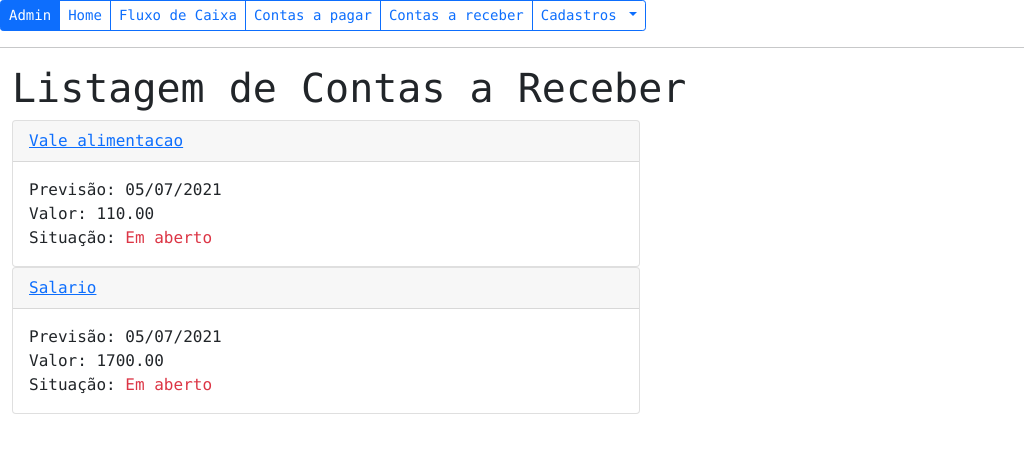
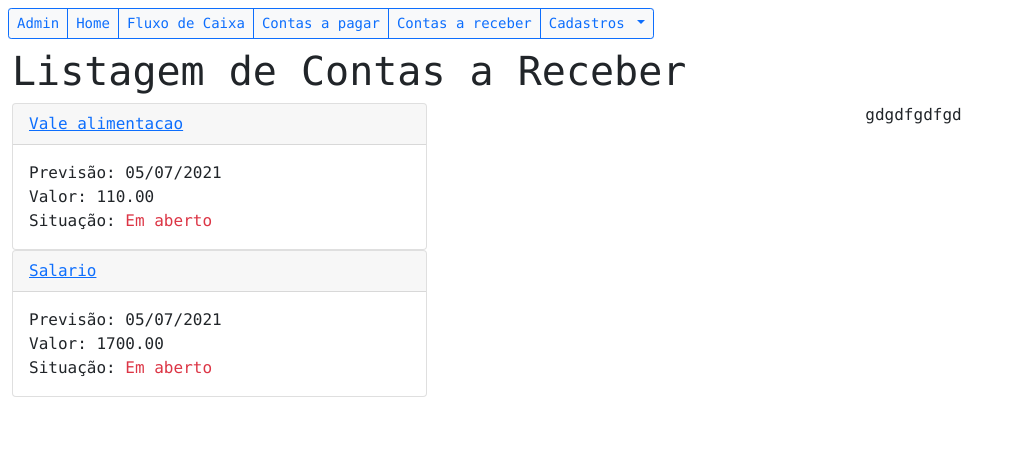
Before and after one commit to mabner/fby-trabalho_final, a Django app: page /receber in a window 1280 px wide. Shown: the top 453 px of the page, without its empty margins (0-1024 px from the left). Run offline with Django 3.2, Linux system fonts and the light colour scheme; data comes from the database, SQL or seed files in the repository.

Commit message:
visual improvements and custom content blocks

```diff
--- a/contas/models/classificacao_pagamento.py
+++ b/contas/models/classificacao_pagamento.py
@@ -1,9 +1,8 @@
 # -*- coding: utf-8 -*-
 from django.db import models
 
+
 # Classificação Pagar Manager
-
-
 class ClassifPagarManager(models.Manager):
 
     # Retonar todas as classificações de contas a pagar
@@ -11,6 +10,8 @@ class ClassifPagarManager(models.Manager):
         return self.all()
 
 # Modelo da classificação de contas a pagar
+
+
 class ClassificacaoPagar(models.Model):
 
     sigla = models.CharField(max_length=2, null=False, default='OT')
--- a/contas/templates/base_template.html
+++ b/contas/templates/base_template.html
@@ -11,7 +11,7 @@
 	</head>
 
 	<body class="font-monospace">
-		<div id="sidebar" class="btn-group btn-group-sm" role="group">
+		<div id="sidebar" class="btn-group btn-group-sm sticky-top bg-light clearfix m-2" role="group">
 			{% block sidebar %}
 			<a href="/admin" class="btn btn-outline-primary">Admin</a>
 			<a href="{% url 'index' %}" class="btn btn-outline-primary">Home</a>
@@ -20,16 +20,17 @@
 			<a href="{% url 'receber' %}" class="btn btn-outline-primary">Contas a receber</a>
 			<button type="button" class="btn btn-outline-primary dropdown-toggle" data-bs-toggle="dropdown">
 				Cadastros
-				</button>
-				<ul class="dropdown-menu">
+			</button>
+			<ul class="dropdown-menu">
 				<li><a class="dropdown-item" href="{% url 'classpagar' %}">Classificação Pagamento</a></li>
 				<li><a class="dropdown-item" href="{% url 'classreceber' %}">Classificação Recebimento</a></li>
 				<li><a class="dropdown-item" href="{% url 'formaspagamento' %}">Formas de Pagamento</a></li>
-				</ul>
+			</ul>
 			{% endblock %}
 		</div>
-		<hr />
-		<div id="content" class="container-fluid">{% block content %}{% endblock %}</div>
+		<div id="content" class="container-fluid">
+			{% block content %}{% endblock content %}
+		</div>
 		<script src="https://cdn.jsdelivr.net/npm/@popperjs/core@2.9.2/dist/umd/popper.min.js"
 			integrity="sha384-IQsoLXl5PILFhosVNubq5LC7Qb9DXgDA9i+tQ8Zj3iwWAwPtgFTxbJ8NT4GN1R8p"
 			crossorigin="anonymous"></script>
--- /dev/null
+++ b/contas/templates/base_template_listagem.html
@@ -0,0 +1,16 @@
+{% extends "base_template.html" %}
+{% block content %}
+<div>
+  {% block header %}{% endblock header %}
+</div>
+<div class="container-flex">
+  <div class="row">
+    <div class="col-8">
+      {% block listagem %}{% endblock listagem %}
+    </div>
+    <div class="col-4">
+      {% block cadastro %}{% endblock cadastro %}
+    </div>
+  </div>
+</div>
+{% endblock content %}
--- a/contas/templates/contas_receber.html
+++ b/contas/templates/contas_receber.html
@@ -1,6 +1,9 @@
-{% extends "base_template.html" %} {% block content %}
+{% extends "base_template_listagem.html" %}
+{% block header %}
 <h1>Listagem de Contas a Receber</h1>
+{% endblock header %}
 
+{% block listagem %}
 {% for conta in contas_receber %}
 
 <div class="card w-50">
@@ -21,4 +24,9 @@
 		</div>
 	</div>
 </div>
-{% endfor %} {% endblock %}
+{% endfor %}
+{% endblock listagem %}
+
+{% block cadastro %}
+<form action="">gdgdfgdfgd</form>
+{% endblock cadastro %}
--- /dev/null
+++ b/contas/templates/criar_conta_pagar.html
@@ -0,0 +1 @@
+Teste criar pagar
--- /dev/null
+++ b/contas/templates/criar_conta_receber.html
@@ -0,0 +1 @@
+Teste criar receber
```
